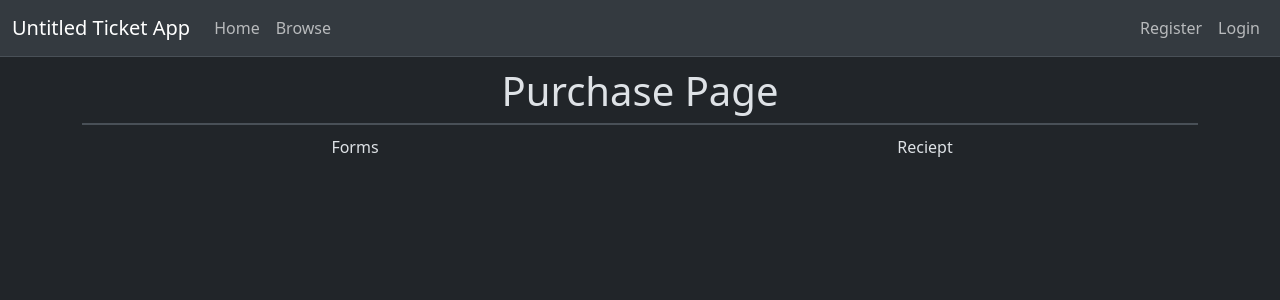
After one commit to fstaig1/ticket-app, a Flask app: template website/templates/purchase.html in a window 1280 px wide. The commit adds this page. Shown: the top 300 px of the page. Run offline with Flask 3, Linux system fonts and the light colour scheme; the template is opened without the code that fills it, so the values that code supplies are empty; some libraries are stand-ins or nearby versions.

Commit message:
created the purchase page, ill make it functional tomorrow

```diff
--- a/website/shop/views.py
+++ b/website/shop/views.py
@@ -85,3 +85,9 @@ def buy_additional_ticket():
     concert.create_ticket(ownerId=current_user.id,
                           purchased=False)
     return redirect(url_for('shop.cart'))
+
+
+@shop_blueprint.route('/purchase', methods=['GET', 'POST'])
+@login_required
+def purchase():
+    return render_template('purchase.html')
--- a/website/templates/cart.html
+++ b/website/templates/cart.html
@@ -53,7 +53,7 @@
         <button type="button" class="btn btn-primary col-3" onclick="window.location.href=`{{ url_for('shop.browse') }}`;">Buy {% if cart %}more {% endif %}Tickets</button>
         {% if cart %}
         <div class="col"></div>
-        <button type="button" class="btn btn-success col-3">Purchase Cart</button>
+        <button type="button" class="btn btn-success col-3" onclick="window.location.href=`{{ url_for('shop.purchase') }}`;">Purchase Cart</button>
         {% endif %}
         <div class="col"></div>
     </div>
--- /dev/null
+++ b/website/templates/purchase.html
@@ -0,0 +1,20 @@
+{% extends "base.html" %}
+
+{% block content %}
+
+<div class="container text-center">
+    <div style="height: 10px;"></div>
+    <h1>Purchase Page</h1>
+    <div class="border"></div>
+    <div style="height: 10px;"></div>
+    <div class="row">
+        <div class="col">
+            Forms
+        </div>
+        <div class="col">
+            Reciept
+        </div>
+    </div>
+</div>
+
+{% endblock %}
```
